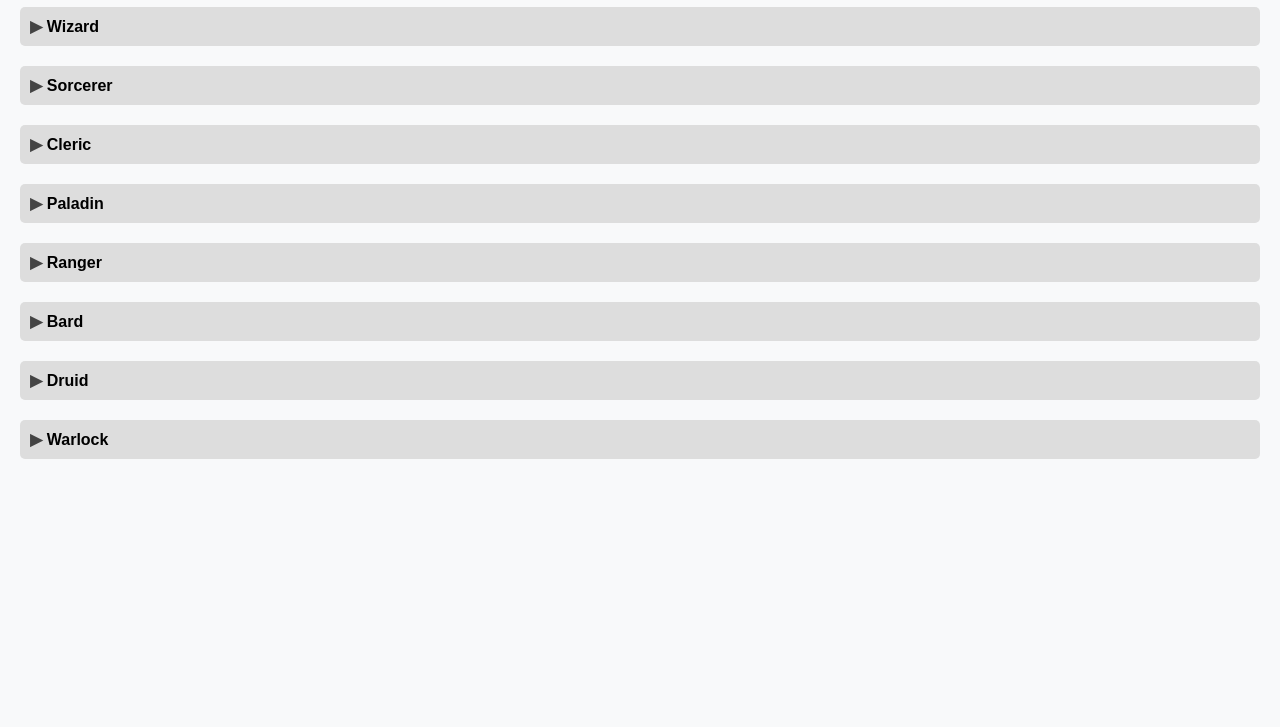
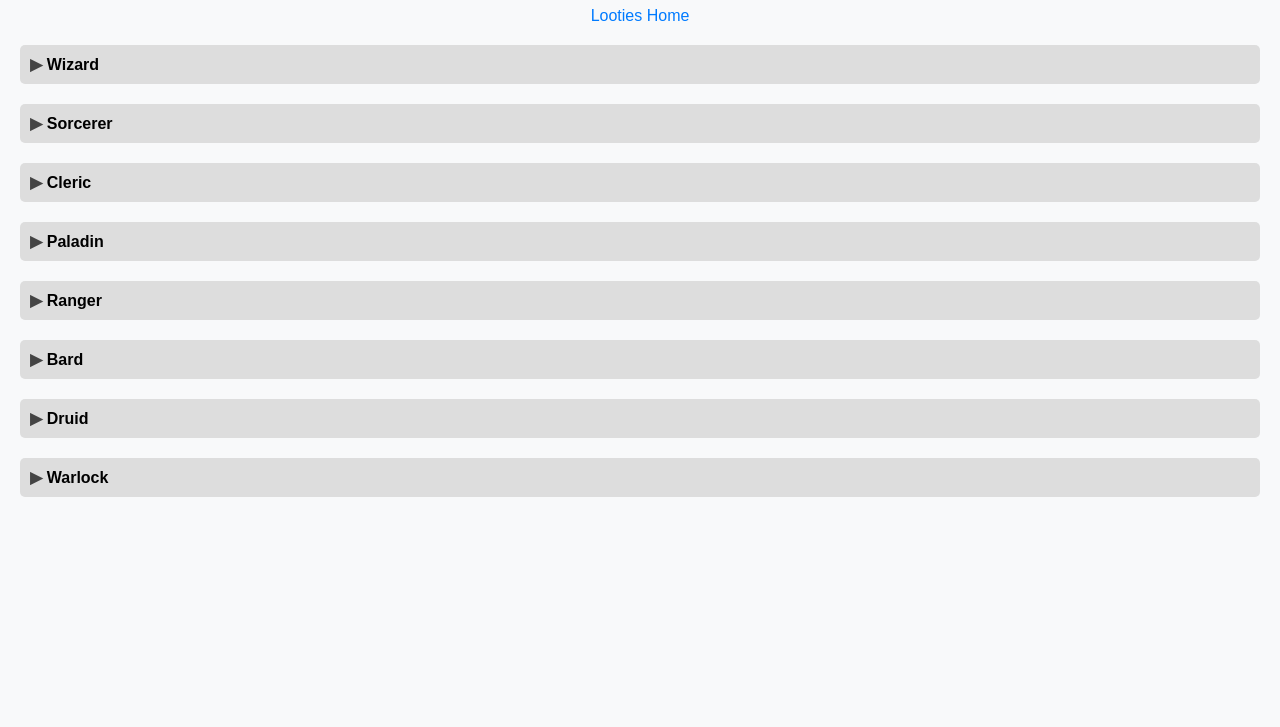
Before and after one commit to SuuShinchuu/LOD, a website: page public/DND/spells/spellsList.html in a window 1280 px wide. Shown: the part 73-800 px from the top of the page. Drawn offline with Linux system fonts and the light colour scheme.

Commit message:
added link back to looties home

```diff
--- a/public/DND/spells/spellsList.html
+++ b/public/DND/spells/spellsList.html
@@ -106,6 +106,8 @@
 <body>
 
     <h1>D&D Spells</h1>
+    <!-- Link to Looties Home -->
+    <a href="../Lootylooty.html" style="display: block; margin-bottom: 20px; text-align: center; color: #007bff; text-decoration: none;">Looties Home</a>
     <!-- Removed search bar -->
     <!-- <input type="text" id="search" placeholder="Search spells..." onkeyup="filterSpells()"> -->
 
```
